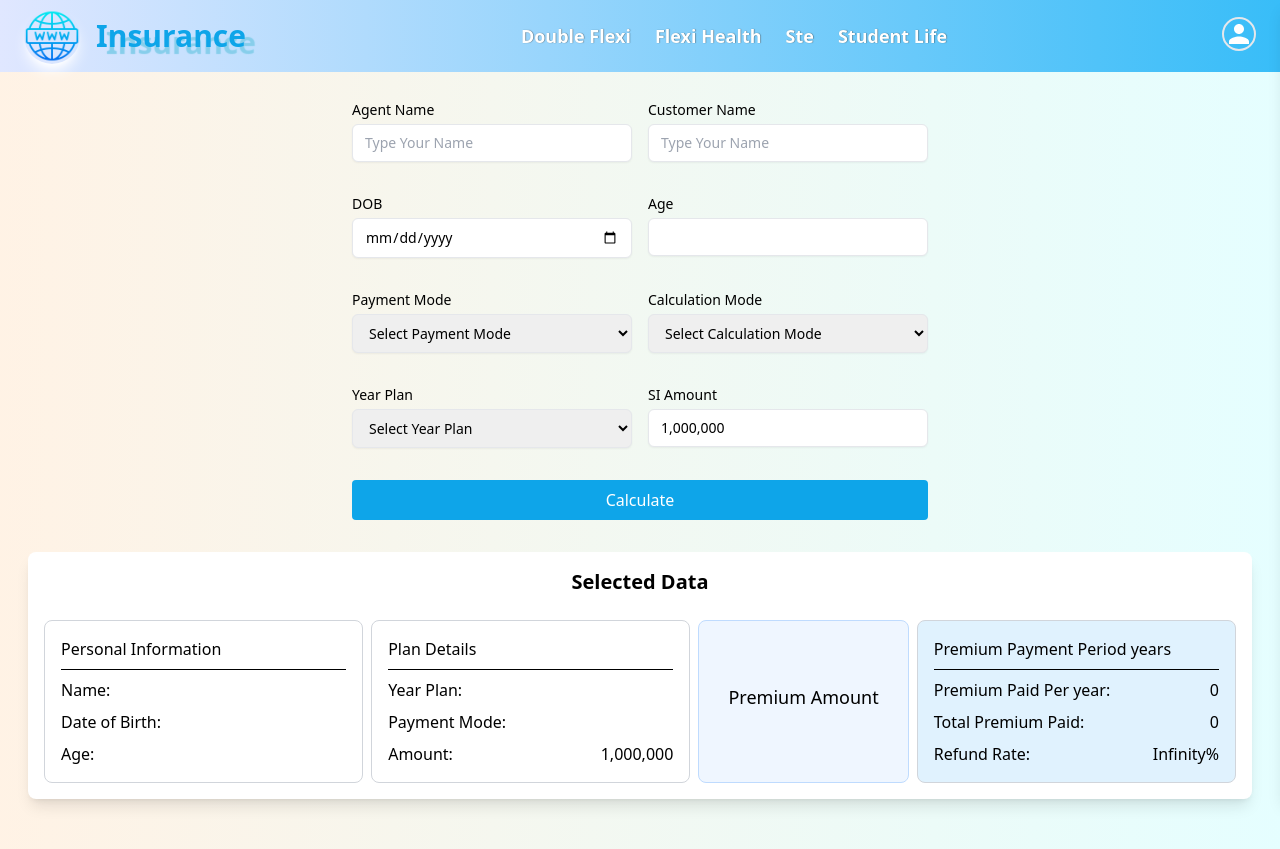
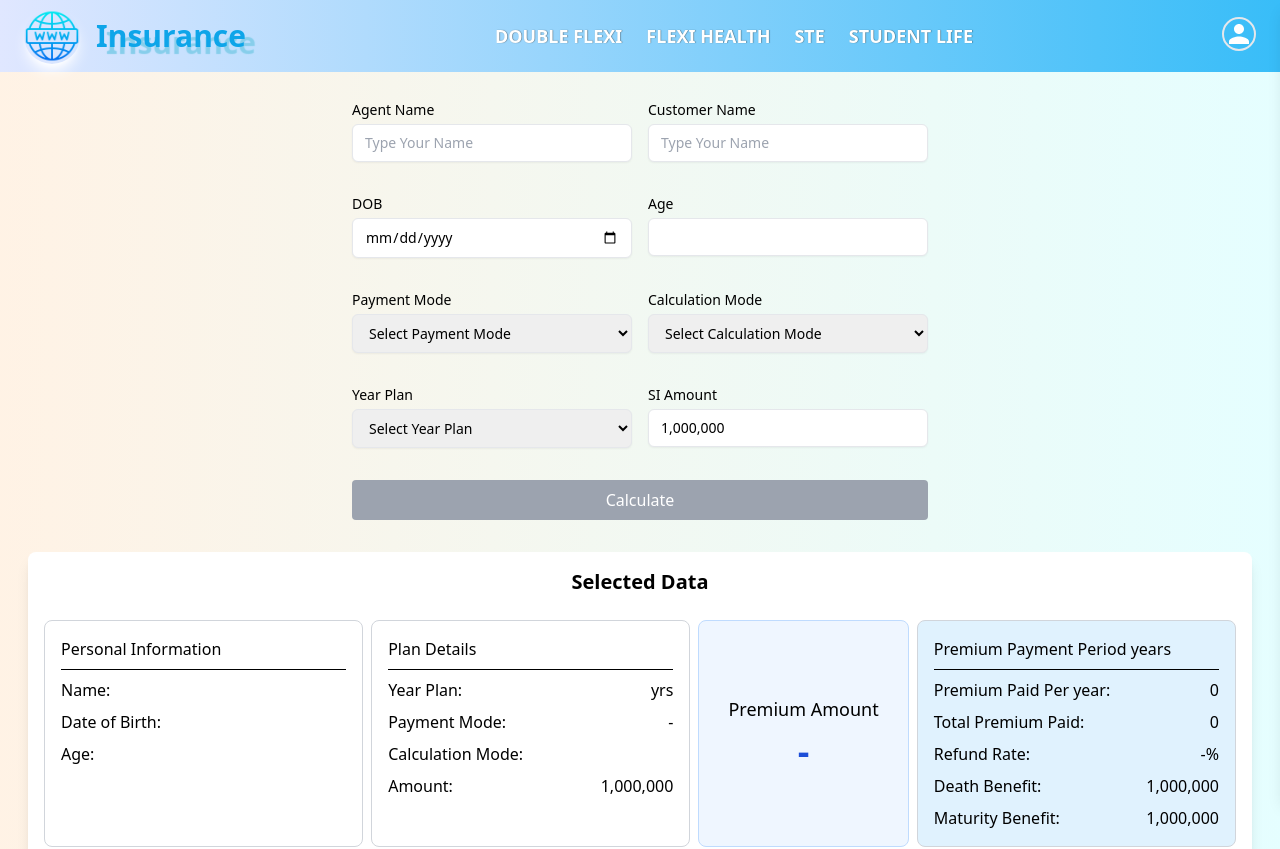
Before and after one commit to yemyatheinyemyathein/Insurance_DEMO_FINAL, a React (Vite) app: page /ste in a window 1280 px wide. Shown: the top 849 px of the page. Built offline with nearby package versions, Linux system fonts and the light colour scheme; sample sign-in values are in the browser's storage.

Commit message:
feat: Presentation Level

```diff
--- a/src/components/Home/STE.tsx
+++ b/src/components/Home/STE.tsx
@@ -1,4 +1,4 @@
-import { useState, ChangeEvent, FormEvent, useEffect } from "react";
+import { useState, ChangeEvent, FormEvent, useEffect, useMemo } from "react";
 import { motion } from "framer-motion";
 import { useLocation } from "react-router-dom";
 import { toast, ToastContainer } from "react-toastify";
@@ -244,7 +244,7 @@ const STE = () => {
       annual: 12,
       monthly: 12,
       quarterly: 4,
-      semi: 6,
+      semi: 2,
     };
 
     console.log(
@@ -266,8 +266,41 @@ const STE = () => {
     };
   };
 
+  const isFormValid = useMemo(() => {
+    // Check required fields
+    const requiredFieldsFilled =
+      formData.agentName.trim() !== "" &&
+      formData.customerName.trim() !== "" &&
+      formData.dob.trim() !== "" &&
+      formData.age.trim() !== "" &&
+      formData.paymentMode.trim() !== "" &&
+      formData.calculationMode.trim() !== "" &&
+      formData.yearPlan.trim() !== "" &&
+      formData.amount.trim() !== "";
+
+    const termValid =
+      formData.product !== "3" || (formData.product === "3" && formData.term);
+
+    const age = parseInt(formData.age);
+    const ageValid = !isNaN(age) && age >= 10 && age <= 60;
+
+    const amountNumber = parseInt(formData.amount.replace(/,/g, ""));
+    const amountValid =
+      !isNaN(amountNumber) &&
+      amountNumber >= 1000000 &&
+      amountNumber <= 50000000;
+
+    return requiredFieldsFilled && termValid && ageValid && amountValid;
+  }, [formData]);
+
+
   const handleSubmit = (e: FormEvent) => {
     e.preventDefault();
+
+    if (!isFormValid) {
+      toast.error("Please fill in all required fields correctly.");
+      return;
+    }
 
     const calculatedAmounts = calculateSIAmounts();
     const { annual, monthly, quarterly, semi } = calculatedAmounts;
@@ -441,8 +474,13 @@ const STE = () => {
         {renderFields(fields)}
         <motion.button
           type="submit"
-          className="block w-full px-4 py-2 text-white bg-sky-500 rounded hover:bg-sky-600"
-          whileHover={{ scale: 1.05 }}
+          disabled={!isFormValid}
+          className={`block w-full px-4 py-2 text-white rounded ${
+            isFormValid
+              ? "bg-sky-500 hover:bg-sky-600 cursor-pointer"
+              : "bg-gray-400 cursor-not-allowed"
+          }`}
+          whileHover={isFormValid ? { scale: 1.05 } : {}}
         >
           Calculate
         </motion.button>
--- a/src/components/Home/STEShowUpTbl.tsx
+++ b/src/components/Home/STEShowUpTbl.tsx
@@ -6,7 +6,7 @@ interface Props {
     age: string;
     product: string | number;
     term?: string;
-    paymentMode: string; // 0: annual, 1: monthly, 2: quarterly, 3: semi
+    paymentMode: string;
     calculationMode: string;
     yearPlan: string;
     amount: string;
@@ -20,7 +20,8 @@ interface Props {
 }
 
 const STEShowUpTbl = ({ selectedData, calculatedValues }: Props) => {
-  const { customerName, dob, age, paymentMode, yearPlan, amount } = selectedData;
+  const { customerName, dob, age, paymentMode, yearPlan, amount, calculationMode } = selectedData;
+
   const paymentModeMap: { [key: string]: { label: string; value: number | null } } = {
     "0": { label: "Annual Premium", value: calculatedValues.annual },
     "1": { label: "Monthly Premium", value: calculatedValues.monthly },
@@ -32,11 +33,29 @@ const STEShowUpTbl = ({ selectedData, calculatedValues }: Props) => {
     label: "Premium Amount",
     value: null,
   };
+
+  const paymentModeValueMap: { [key: string]: { label: string } } = {
+    "0": { label: "Annual" },
+    "1": { label: "Monthly" },
+    "2": { label: "Quarterly" },
+    "3": { label: "Semi-Annual" },
+  };
+
+  const { label: paymentModeLabel } = paymentModeValueMap[paymentMode] || {
+    label: "-"
+  };
+
   const cleanAmount = amount.replace(/[^\d]/g, "");
   const showAnnualAsSubtext = paymentMode !== "0" && calculatedValues.annual !== null;
   const annualValue = calculatedValues.annual ?? 0;
-  const totalPremiumPaid = annualValue * +yearPlan
-  const refundRate = ((+cleanAmount/totalPremiumPaid)*100).toFixed(1);
+  const totalPremiumPaid = annualValue * +yearPlan;
+  const refundRate = totalPremiumPaid > 0 ? ((+cleanAmount / totalPremiumPaid) * 100).toFixed(1) : "-";
+
+  const formattedMainValue = mainValue ? mainValue.toLocaleString() : "-";
+  const formattedAnnualValue = annualValue.toLocaleString();
+  const formattedTotalPremiumPaid = totalPremiumPaid.toLocaleString();
+  const formattedAnnualSubtext = calculatedValues.annual ? calculatedValues.annual.toLocaleString() : null;
+
   return (
     <div className="mt-8 w-full p-4 bg-white shadow-lg rounded-lg">
       <h2 className="text-xl font-semibold mb-6 text-center">Selected Data</h2>
@@ -66,11 +85,15 @@ const STEShowUpTbl = ({ selectedData, calculatedValues }: Props) => {
           <div className="h-[0.5px] w-full bg-black mb-2" />
           <div className="flex justify-between mb-2">
             <span>Year Plan:</span>
-            <span>{yearPlan}</span>
+            <span>{yearPlan} yrs</span>
           </div>
           <div className="flex justify-between mb-2">
             <span>Payment Mode:</span>
-            <span>{paymentMode}</span>
+            <span>{paymentModeLabel}</span>
+          </div>
+          <div className="flex justify-between mb-2">
+            <span>Calculation Mode:</span>
+            <span className="uppercase">{calculationMode}</span>
           </div>
           <div className="flex justify-between">
             <span>Amount:</span>
@@ -82,10 +105,10 @@ const STEShowUpTbl = ({ selectedData, calculatedValues }: Props) => {
         <div className="text-center bg-blue-50 border border-blue-200 p-2 rounded-lg w-full sm:w-1/3 flex items-center justify-center">
           <div>
             <h3 className="text-lg font-medium mb-2">{mainLabel}</h3>
-            <span className="text-4xl font-bold text-blue-700">{mainValue}</span>
+            <span className="text-4xl font-bold text-blue-700">{formattedMainValue}</span>
             {showAnnualAsSubtext && (
               <div className="text-sm text-gray-500 mt-2">
-                (Annual Amount: {calculatedValues.annual})
+                (Annual Amount: {formattedAnnualSubtext})
               </div>
             )}
           </div>
@@ -97,15 +120,23 @@ const STEShowUpTbl = ({ selectedData, calculatedValues }: Props) => {
           <div className="h-[0.5px] w-full bg-black mb-2" />
           <div className="flex justify-between mb-2">
             <span>Premium Paid Per year:</span>
-            <span>{annualValue}</span>
+            <span>{formattedAnnualValue}</span>
           </div>
           <div className="flex justify-between">
             <span>Total Premium Paid:</span>
-            <span>{totalPremiumPaid}</span>
+            <span>{formattedTotalPremiumPaid}</span>
           </div>
           <div className="flex justify-between mt-2">
             <span>Refund Rate: </span>
             <span>{refundRate}%</span>
+          </div>
+          <div className="flex justify-between mt-2">
+            <span>Death Benefit: </span>
+            <span>{amount}</span>
+          </div>
+          <div className="flex justify-between mt-2">
+            <span>Maturity Benefit: </span>
+            <span>{amount}</span>
           </div>
         </div>
       </div>
--- a/src/components/Layout/NavBar.tsx
+++ b/src/components/Layout/NavBar.tsx
@@ -49,7 +49,7 @@ const NavBar = () => {
                 <Link
                   key={index}
                   to={`/${path}`}
-                  className={`font-semibold text-lg text-white hover:text-yellow-200 transition-colors duration-300 relative`}
+                  className={`font-semibold text-lg text-white hover:text-yellow-200 transition-colors duration-300 relative uppercase`}
                   style={{
                     textShadow: "0.5px 0.2px 1px rgba(0, 0, 0, 0.5)",
                   }}
```
